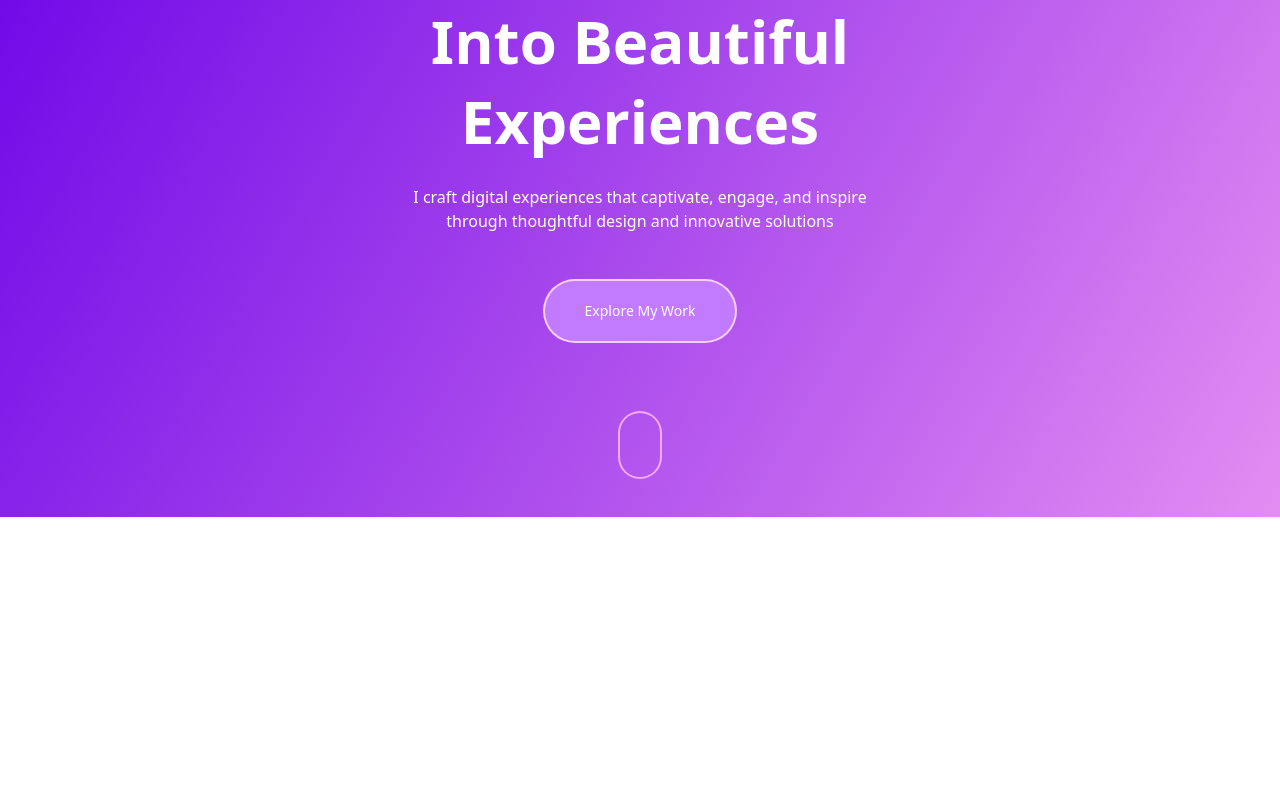
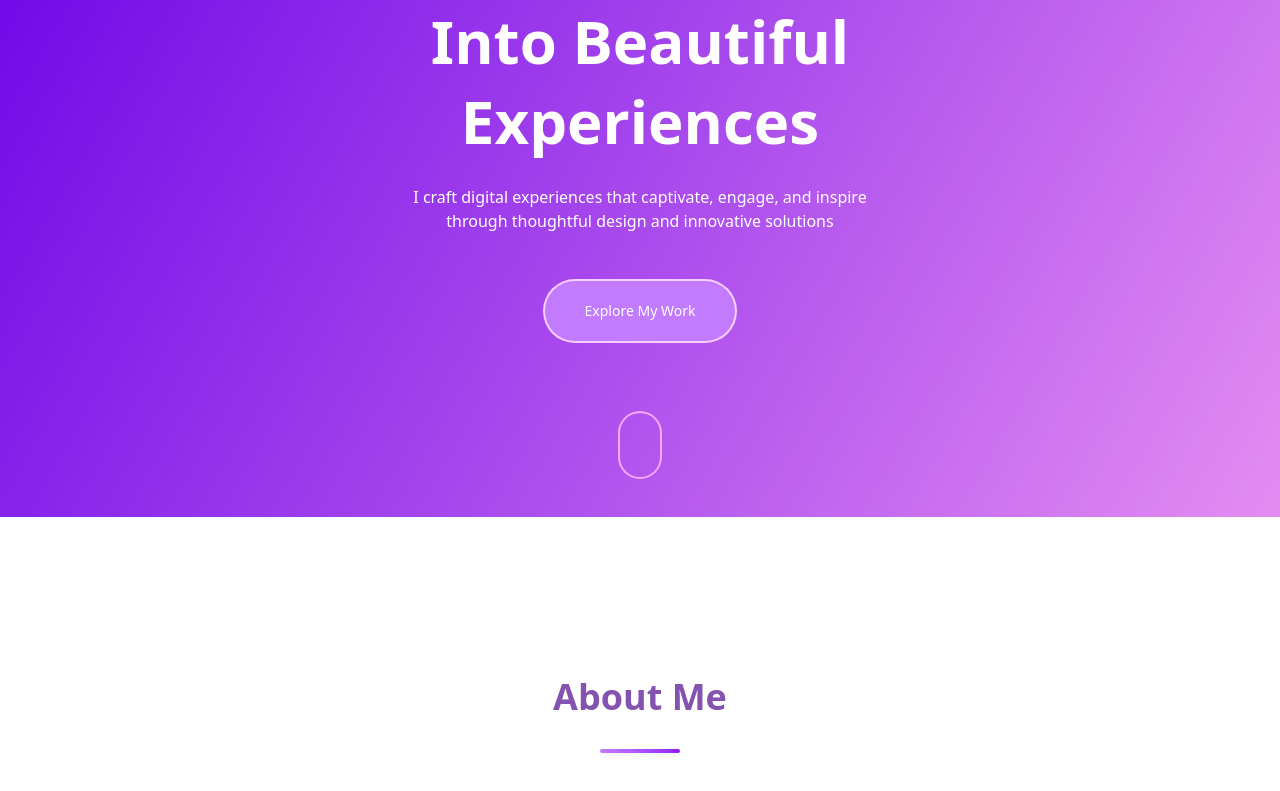
Before and after one commit to IamPial/personal-shape-app, a React (Vite) app: page / in a window 1280 px wide. Shown: the part 279-1070 px from the top of the page. Built offline with nearby package versions, Linux system fonts and the light colour scheme.

Commit message:
feat: creating a divider for needed everywhere seeing like underline

```diff
--- a/index.html
+++ b/index.html
@@ -3,6 +3,7 @@
   <head>
     <meta charset="UTF-8" />
     <link rel="icon" type="image/x-icon" href="./src/assets/personal.png" />
+    <link rel="stylesheet" href="style.css" />
     <meta name="viewport" content="width=device-width, initial-scale=1.0" />
     <title>Personal Shape</title>
   </head>
--- a/src/App.jsx
+++ b/src/App.jsx
@@ -50,9 +50,21 @@ const App = () => {
         </div>
         {/*Hero Section End */}
 
+        {/* About Section Start */}
         <div className="bg-white">
-          <div className="container mx-auto py-40"></div>
+          <div className="container mx-auto py-40">
+            <div className="text-center">
+              <Heading
+                classStyle="text-4xl text-color font-bold"
+                title="About Me"
+              />
+              <div className="flex justify-center items-center my-8">
+                <div className="w-20 h-1 bg-gradient-to-r from-purple-400 to-purple-600 rounded-full shadow-md transition-all duration-300 hover:w-24"></div>
+              </div>
+            </div>
+          </div>
         </div>
+        {/* About Section End */}
       </main>
     </div>
   );
--- /dev/null
+++ b/src/components/span/divider.jsx
@@ -0,0 +1,9 @@
+const Divider = ({ parentStyle, childStyle }) => {
+  return (
+    <div className={parentStyle}>
+      <div className={childStyle}></div>
+    </div>
+  );
+};
+
+export default Divider;
--- a/style.css
+++ b/style.css
@@ -1,3 +1,7 @@
 .text-color {
   color: #8453af;
 }
+
+.my-bg {
+  background-image: linear-gradient(to right, #7070d2, #d186e3);
+}
```
